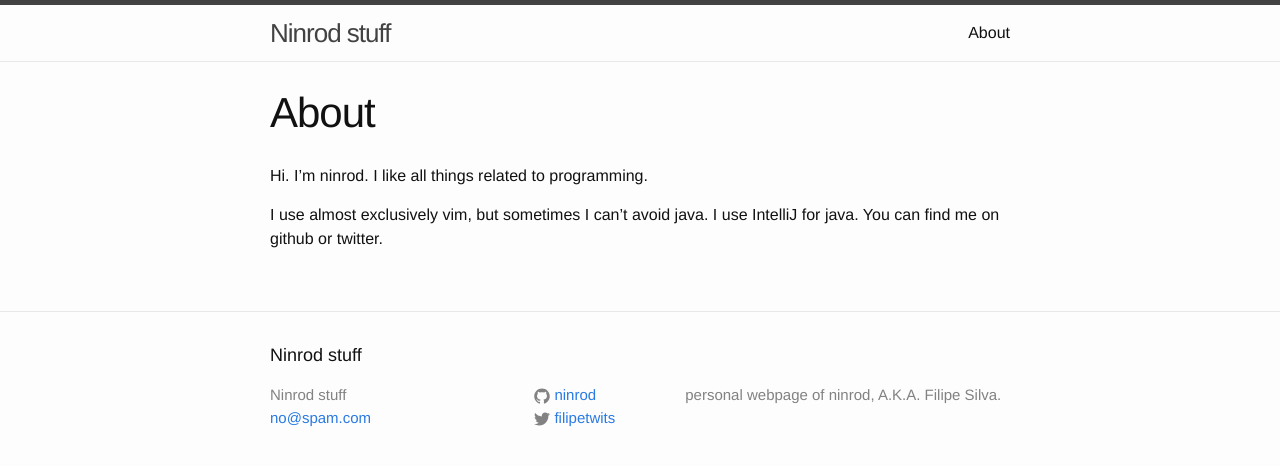
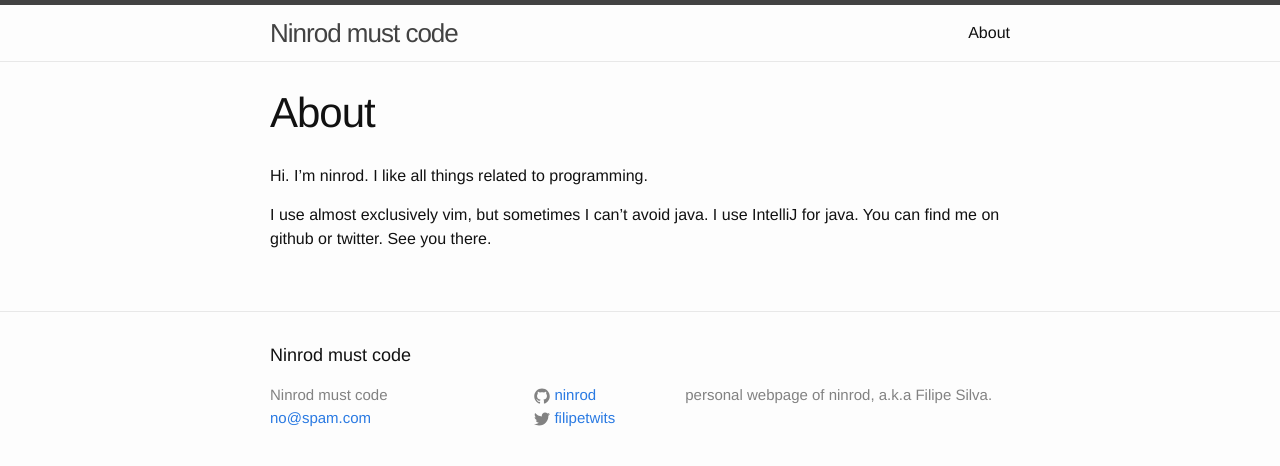
Before and after one commit to ninrod/ninrod.github.io, a Jekyll site: the page built from about.md, in a window 1280 px wide. Shown: the top 466 px of the page. Built offline with Jekyll 4.4.1, drawn with Linux system fonts in a browser that asks for light colours.

Commit message:
more changes

```diff
--- a/_config.yml
+++ b/_config.yml
@@ -6,10 +6,10 @@
 # 'jekyll serve'. If you change this file, please restart the server process.
 
 # Site settings
-title: Ninrod stuff
+title: Ninrod must code
 email: no@spam.com
 description: > # this means to ignore newlines until "baseurl:"
-  personal webpage of ninrod, A.K.A. Filipe Silva.
+  personal webpage of ninrod, a.k.a Filipe Silva.
 baseurl: "" # the subpath of your site, e.g. /blog
 url: "http://ninrod.github.io" # the base hostname & protocol for your site
 twitter_username: filipetwits
--- a/about.md
+++ b/about.md
@@ -7,4 +7,4 @@ permalink: /about/
 Hi. I'm ninrod. I like all things related to programming.
 
 I use almost exclusively vim, but sometimes I can't avoid java. I use IntelliJ for java.
-You can find me on github or twitter.
+You can find me on github or twitter. See you there.
```
